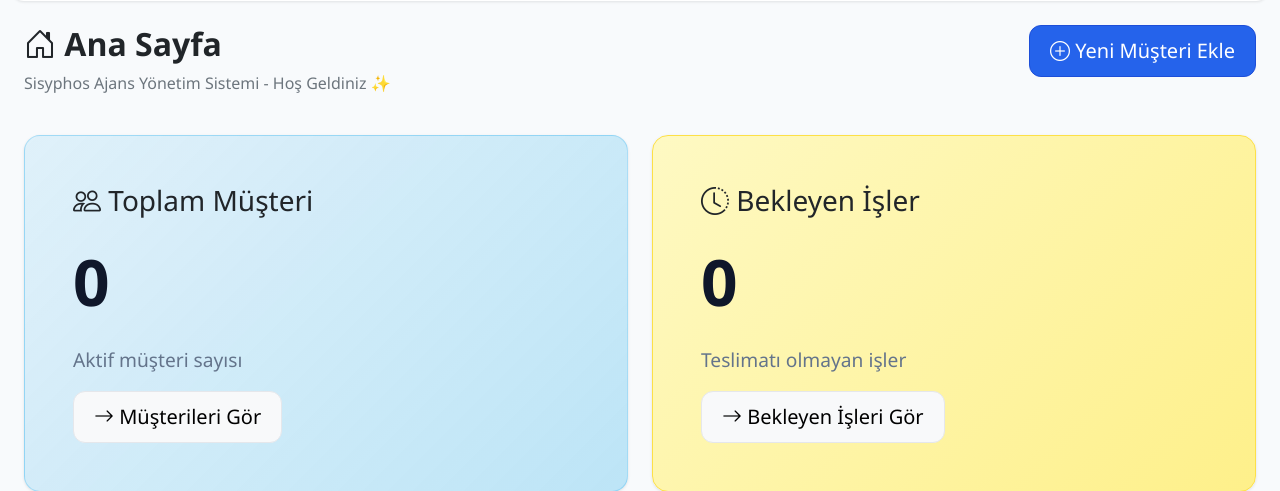
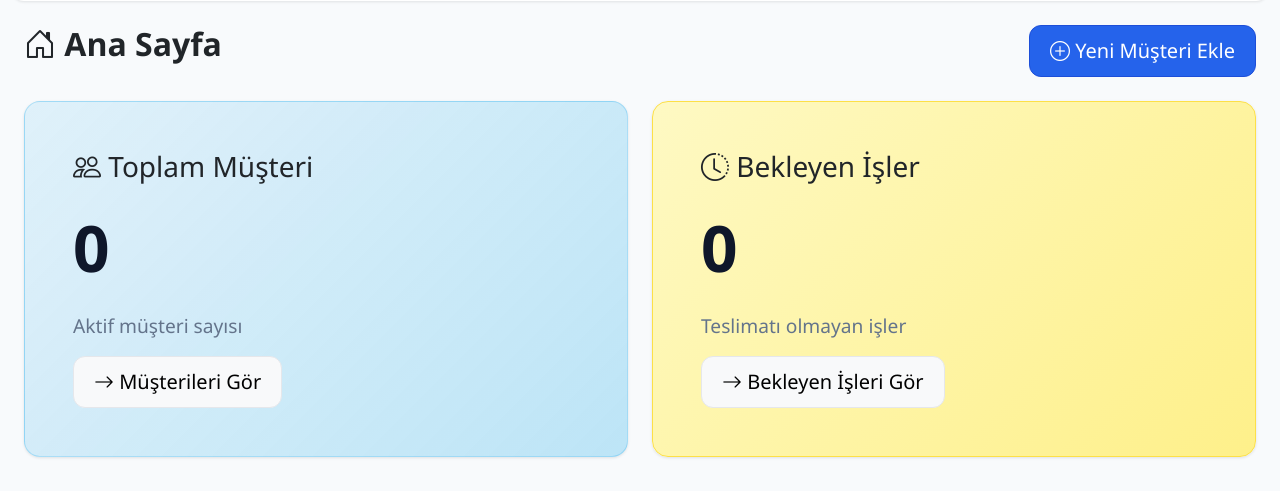
Before and after one commit to eczbabil/ajans-yonetim-sistemi, a Flask app: page / in a window 1280 px wide. Shown: the part 127-618 px from the top of the page. Run offline with Flask 3, Linux system fonts and the light colour scheme; data that the repository does not hold is empty.

Commit message:
Fix: Ana sayfa hos geldiniz metni kaldirildi

```diff
--- a/templates/dashboard.html
+++ b/templates/dashboard.html
@@ -24,7 +24,6 @@
             <h2 class="fw-bold">
                 <i class="bi bi-house-door"></i> Ana Sayfa
             </h2>
-            <p class="text-muted">Sisyphos Ajans Yönetim Sistemi - Hoş Geldiniz ✨</p>
         </div>
         <div class="col-auto">
             <a href="{{ url_for('musteri_ekle') }}" class="btn btn-primary btn-lg">
```
